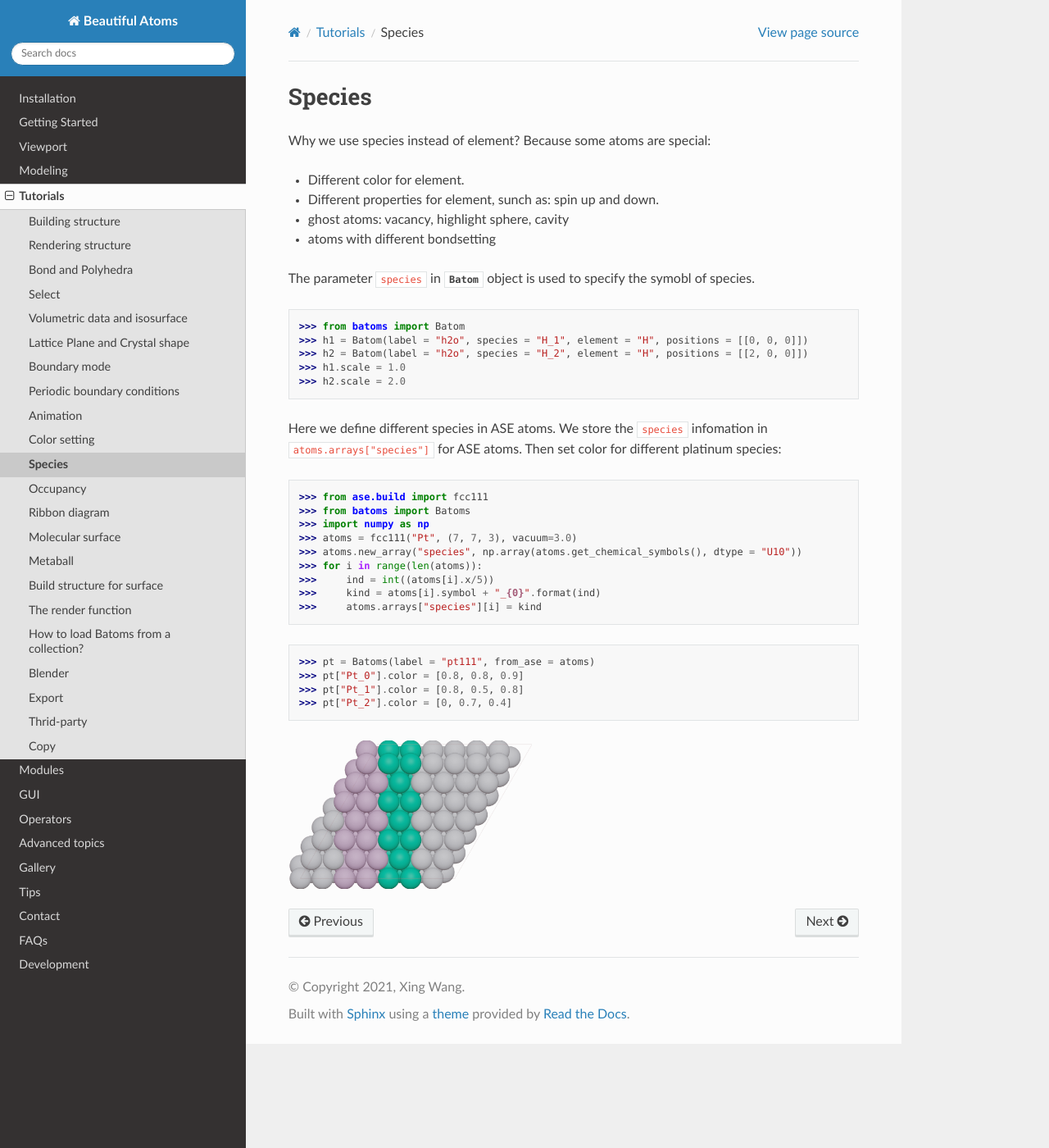
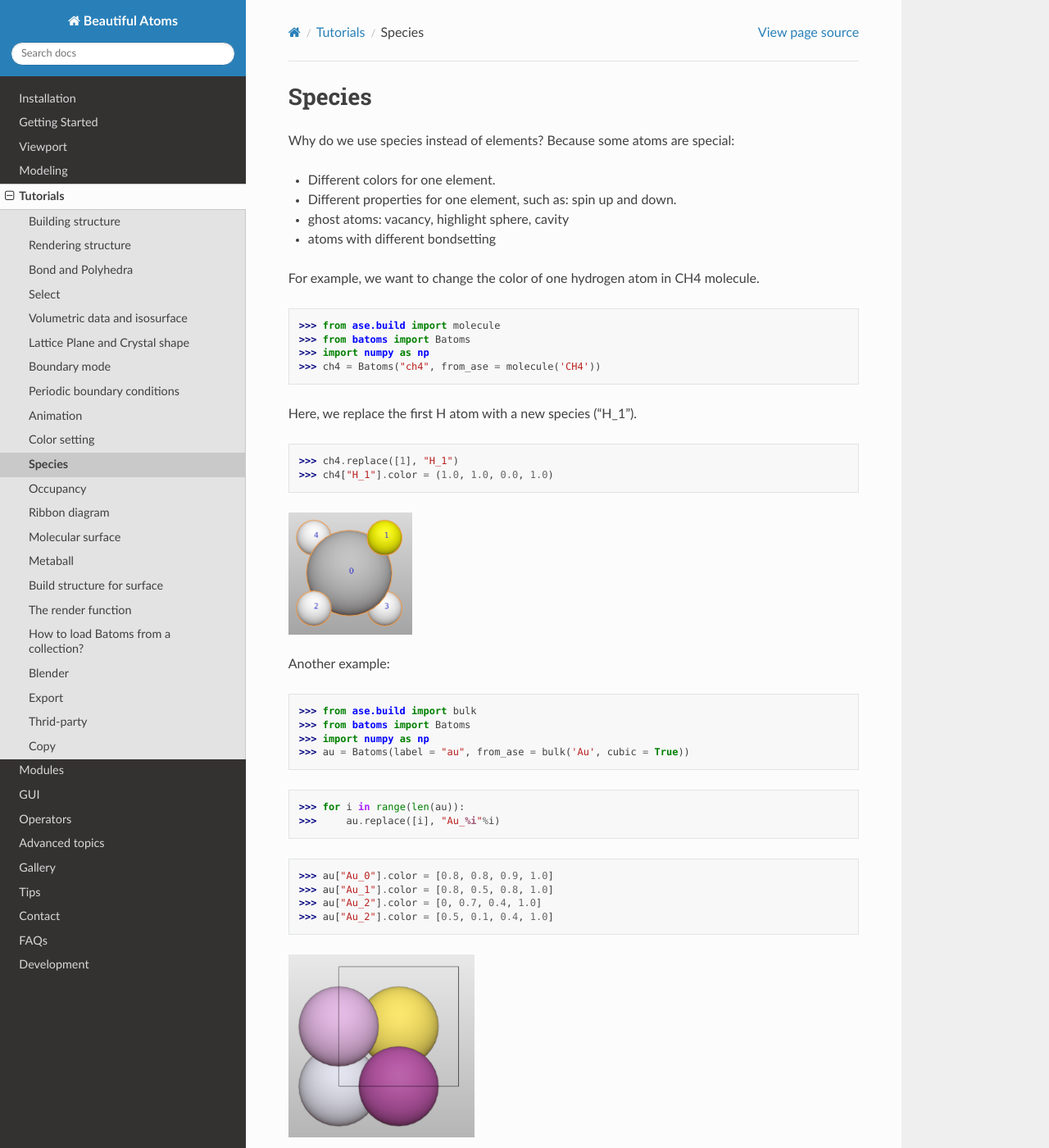
Before and after one commit to beautiful-atoms/beautiful-atoms-docs, a Sphinx documentation site: the page built from docs/source/tutorial/species.rst, in a window 1280 px wide and 1400 px high. Shown: the whole window at 82% size. Built offline with Sphinx 7.4.7 and the Read the Docs theme 2.0.0, drawn with Linux system fonts in a browser that asks for light colours; some of the changed text lies outside the part shown.

Commit message:
update species

```diff
--- a/docs/source/tutorial/species.rst
+++ b/docs/source/tutorial/species.rst
@@ -2,37 +2,57 @@
 Species
 ===================
 
-Why we use species instead of element? Because some atoms are special:
+Why do we use species instead of elements? Because some atoms are special:
 
-* Different color for element.
-* Different properties for element, sunch as: spin up and down.
+* Different colors for one element.
+* Different properties for one element, such as: spin up and down.
 * ghost atoms: vacancy, highlight sphere, cavity
 * atoms with different bondsetting
 
-The parameter ``species`` in :class:`Batom` object is used to specify the symobl of species.
+For example, we want to change the color of one hydrogen atom in CH4 molecule.
 
->>> from batoms import Batom
->>> h1 = Batom(label = "h2o", species = "H_1", element = "H", positions = [[0, 0, 0]])
->>> h2 = Batom(label = "h2o", species = "H_2", element = "H", positions = [[2, 0, 0]])
->>> h1.scale = 1.0
->>> h2.scale = 2.0
-
-Here we define different species in ASE atoms. We store the ``species`` infomation in ``atoms.arrays["species"]`` for ASE atoms. Then set color for different platinum species:
-
->>> from ase.build import fcc111
+>>> from ase.build import molecule
 >>> from batoms import Batoms
 >>> import numpy as np
->>> atoms = fcc111("Pt", (7, 7, 3), vacuum=3.0)
->>> atoms.new_array("species", np.array(atoms.get_chemical_symbols(), dtype = "U10"))
->>> for i in range(len(atoms)):
->>>     ind = int((atoms[i].x/5))
->>>     kind = atoms[i].symbol + "_{0}".format(ind)
->>>     atoms.arrays["species"][i] = kind
+>>> ch4 = Batoms("ch4", from_ase = molecule('CH4'))
 
->>> pt = Batoms(label = "pt111", from_ase = atoms)
->>> pt["Pt_0"].color = [0.8, 0.8, 0.9]
->>> pt["Pt_1"].color = [0.8, 0.5, 0.8]
->>> pt["Pt_2"].color = [0, 0.7, 0.4]
+Here, we replace the first H atom with a new species ("H_1").
 
-.. image:: ../_static/figs/pt111-species.png
-   :width: 8cm
+>>> ch4.replace([1], "H_1")
+>>> ch4["H_1"].color = (1.0, 1.0, 0.0, 1.0)
+
+.. image:: ../_static/figs/species_ch4.png
+   :width: 4cm
+
+Another example:
+
+>>> from ase.build import bulk
+>>> from batoms import Batoms
+>>> import numpy as np
+>>> au = Batoms(label = "au", from_ase = bulk('Au', cubic = True))
+
+>>> for i in range(len(au)):
+>>>     au.replace([i], "Au_%i"%i)
+
+>>> au["Au_0"].color = [0.8, 0.8, 0.9, 1.0]
+>>> au["Au_1"].color = [0.8, 0.5, 0.8, 1.0]
+>>> au["Au_2"].color = [0, 0.7, 0.4, 1.0]
+>>> au["Au_2"].color = [0.5, 0.1, 0.4, 1.0]
+
+.. image:: ../_static/figs/species_au4.png
+   :width: 6cm
+
+.. note::
+
+   Be careful, if the name of the new species does not start with "Au\_" (Au is the element to be replaced). Then, use this format:
+
+   >>> au.replace([0, 1], ["a100", {"elements":{"Au":{"occupancy":1.0}}}])
+
+   The name should not be longer than four characters.
+
+If you only need to change the scale of individule atoms. You can use:
+
+>>> Au[0].scale = 2
+
+.. image:: ../_static/figs/species_au4_2.png
+   :width: 6cm
```
Also changed, not shown: docs/source/_static/figs/species_au4.png (added), docs/source/_static/figs/species_au4_2.png (added), docs/source/_static/figs/species_ch4.png (added).
